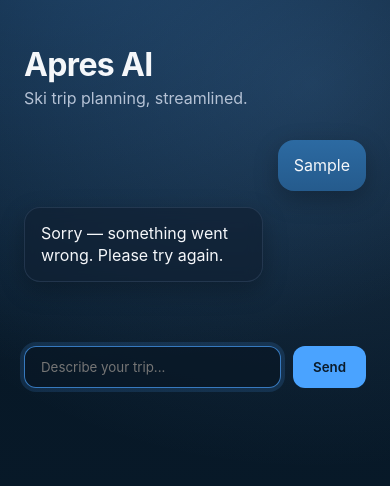
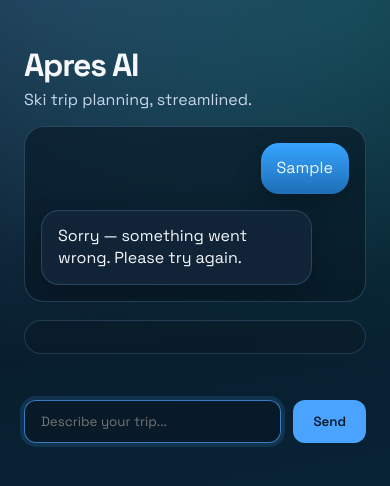
Before and after one commit to bnc4vk/apres-agent, a website: page public/index.html in a window 390 px wide. Both pictures are taken after typing "Sample" into the empty fields and a click on the button "Send". Drawn offline with Linux system fonts and the light colour scheme; no server answers.

Commit message:
Modernize planner workspace layout and visual hierarchy

```diff
--- a/public/styles.css
+++ b/public/styles.css
@@ -1,18 +1,21 @@
+@import url("https://fonts.googleapis.com/css2?family=Space+Grotesk:wght@400;500;600;700&display=swap");
+
 * {
   box-sizing: border-box;
-  font-family: "Inter", system-ui, sans-serif;
+  font-family: "Space Grotesk", "Avenir Next", "Segoe UI", sans-serif;
 }
 
 body {
   margin: 0;
-  background: radial-gradient(1200px 900px at 20% -10%, rgba(74, 163, 255, 0.25), transparent 50%),
-    radial-gradient(900px 700px at 80% 10%, rgba(119, 183, 255, 0.18), transparent 55%),
-    linear-gradient(180deg, #071624, #081b2b);
+  background:
+    radial-gradient(1200px 900px at 10% -10%, rgba(107, 183, 255, 0.3), transparent 50%),
+    radial-gradient(900px 700px at 90% 0%, rgba(26, 212, 189, 0.2), transparent 52%),
+    linear-gradient(170deg, #071420, #082335 60%, #0a2a3f);
   color: #f5f7fa;
 }
 
 .app {
-  max-width: 960px;
+  max-width: 1200px;
   margin: 0 auto;
   min-height: 100vh;
   display: flex;
@@ -22,12 +25,21 @@ body {
 
 header h1 {
   margin-bottom: 4px;
-  letter-spacing: -0.02em;
+  letter-spacing: -0.04em;
+  font-size: clamp(2rem, 3.8vw, 2.8rem);
 }
 
 header p {
   margin-top: 0;
-  color: #b5c2d5;
+  color: #c8d6ea;
+  max-width: 720px;
+}
+
+main {
+  display: grid;
+  grid-template-columns: minmax(0, 1.25fr) minmax(280px, 0.75fr);
+  gap: 18px;
+  align-items: start;
 }
 
 .chat {
@@ -35,12 +47,17 @@ header p {
   display: flex;
   flex-direction: column;
   gap: 16px;
-  padding: 16px 0;
+  padding: 16px;
+  background: rgba(8, 22, 35, 0.6);
+  border: 1px solid rgba(132, 171, 216, 0.25);
+  border-radius: 20px;
+  min-height: 56vh;
+  backdrop-filter: blur(10px);
 }
 
 .bubble {
   padding: 14px 16px;
-  border-radius: 16px;
+  border-radius: 18px;
   max-width: 70%;
   line-height: 1.4;
   white-space: pre-wrap;
@@ -49,13 +66,14 @@ header p {
 
 .bubble.user {
   align-self: flex-end;
-  background: linear-gradient(180deg, #2c6aa2, #255b8d);
+  background: linear-gradient(180deg, #36a4ff, #1f6eb7);
+  color: #ecf6ff;
 }
 
 .bubble.assistant {
   align-self: flex-start;
-  background: rgba(16, 32, 50, 0.65);
-  border: 1px solid rgba(120, 150, 190, 0.18);
+  background: rgba(21, 40, 61, 0.8);
+  border: 1px solid rgba(120, 167, 214, 0.25);
   backdrop-filter: blur(8px);
 }
 
@@ -97,6 +115,8 @@ header p {
   display: flex;
   gap: 12px;
   padding: 16px 0;
+  max-width: 860px;
+  margin-top: 6px;
 }
 
 .chat-form input {
@@ -141,7 +161,13 @@ header p {
   display: flex;
   flex-direction: column;
   gap: 16px;
-  margin: 8px 0 24px;
+  margin: 0 0 24px;
+  padding: 16px;
+  background: rgba(10, 26, 40, 0.62);
+  border: 1px solid rgba(124, 168, 214, 0.22);
+  border-radius: 20px;
+  min-height: 56vh;
+  animation: appear 220ms ease;
 }
 
 .card-grid {
@@ -153,9 +179,10 @@ header p {
 .card {
   padding: 14px 16px;
   border-radius: 14px;
-  background: rgba(14, 28, 44, 0.7);
+  background: rgba(18, 37, 56, 0.78);
   border: 1px solid rgba(120, 150, 190, 0.2);
   box-shadow: 0 12px 24px rgba(0, 0, 0, 0.25);
+  animation: rise 240ms ease both;
 }
 
 .card h3 {
@@ -223,3 +250,38 @@ header p {
   padding: 4px 8px;
   border-radius: 999px;
 }
+
+@keyframes appear {
+  from {
+    opacity: 0;
+    transform: translateY(6px);
+  }
+  to {
+    opacity: 1;
+    transform: translateY(0);
+  }
+}
+
+@keyframes rise {
+  from {
+    opacity: 0;
+    transform: translateY(8px);
+  }
+  to {
+    opacity: 1;
+    transform: translateY(0);
+  }
+}
+
+@media (max-width: 920px) {
+  main {
+    grid-template-columns: 1fr;
+  }
+  .chat,
+  .actions {
+    min-height: unset;
+  }
+  .bubble {
+    max-width: 88%;
+  }
+}
```
Also changed, not shown: UX_LOOP_NOTES.md (+10 -0 lines).
